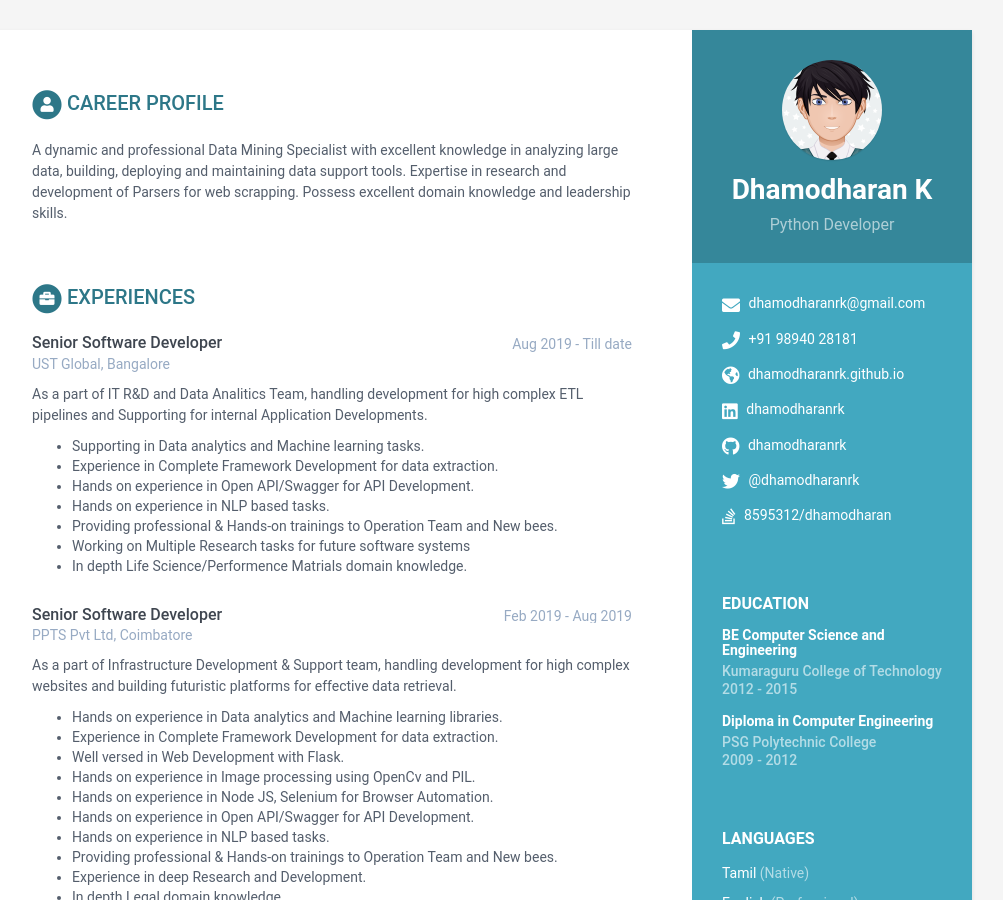
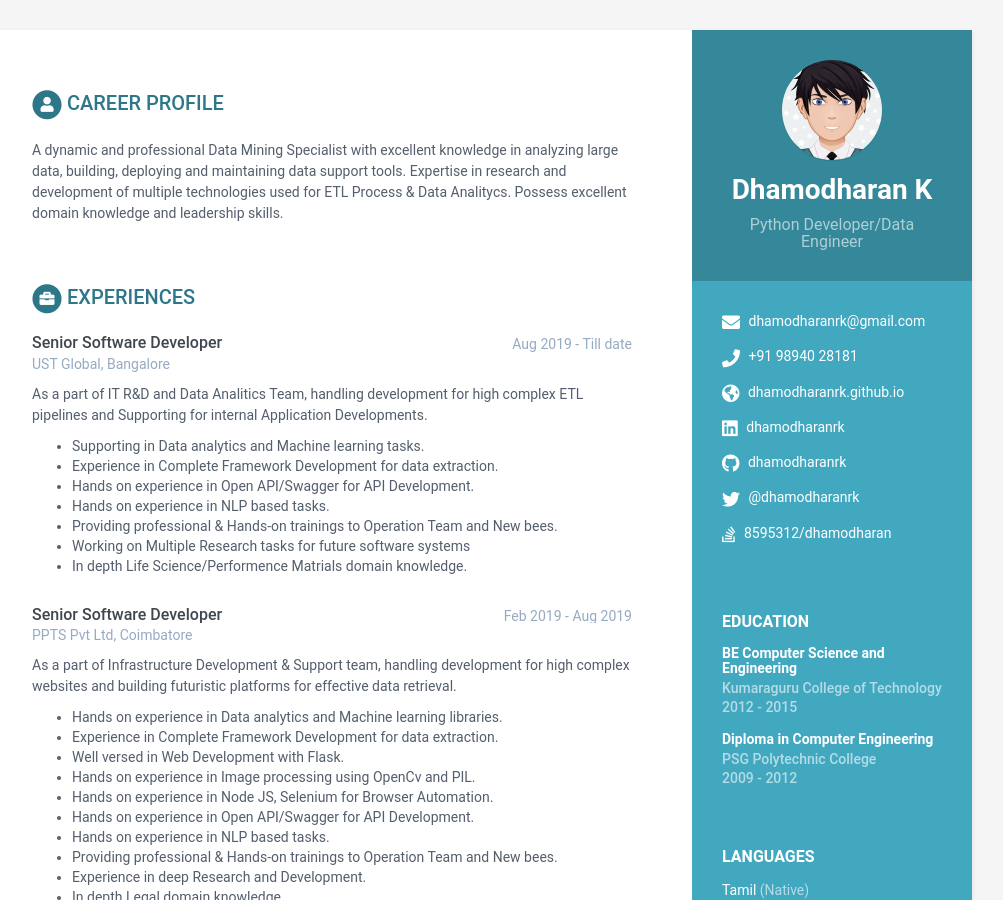
Before and after one commit to dhamodharanrk/online-cv, a Jekyll site: the page built from index.html, in a window 1280 px wide and 900 px high. Shown: the whole window, without its empty margins (168-1171 px from the left). Built offline with Jekyll 4.4.1, drawn with Linux system fonts in a browser that asks for light colours.

Commit message:
Update data.yml

```diff
--- a/_data/data.yml
+++ b/_data/data.yml
@@ -8,7 +8,7 @@ sidebar:
 
     # Profile information
     name: Dhamodharan K
-    tagline: Python Developer
+    tagline: Python Developer/Data Engineer
     avatar: profile.png  #place a 100x100 picture inside /assets/images/ folder and provide the name of the file below
 
     # Sidebar links
@@ -46,8 +46,8 @@ career-profile:
     summary: |
       A dynamic and professional Data Mining Specialist with excellent
       knowledge in analyzing large data, building, deploying and maintaining data
-      support tools. Expertise in research and development of Parsers for web
-      scrapping. Possess excellent domain knowledge and leadership skills.
+      support tools. Expertise in research and development of multiple technologies used for ETL Process & Data Analitycs.
+      Possess excellent domain knowledge and leadership skills.
 
 education:
     - degree: BE Computer Science and Engineering
```
